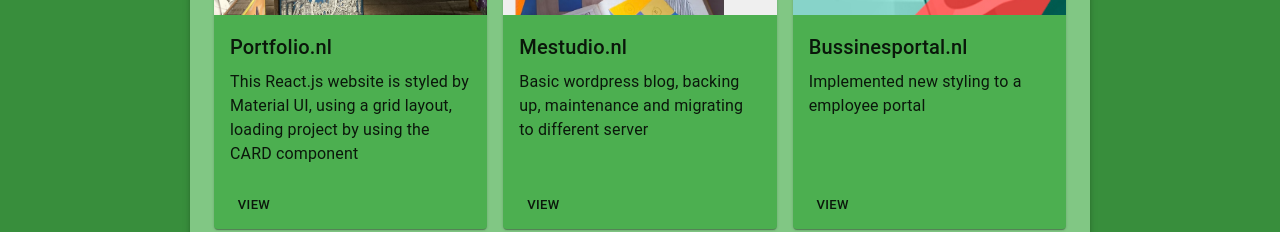
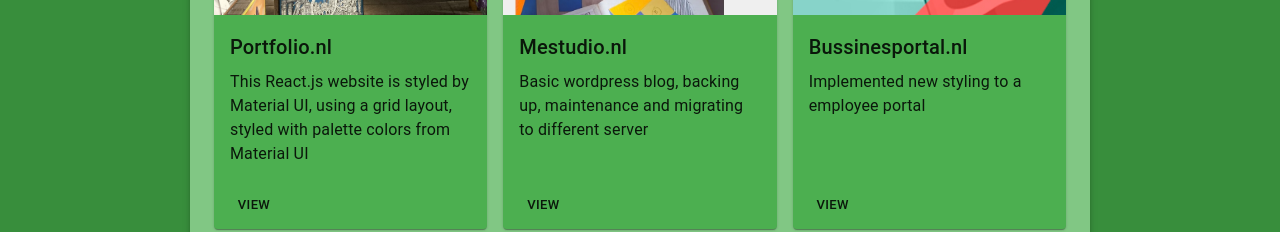
Before and after one commit to devarie/portfolio, a React (Create React App) app: page / in a window 1280 px wide. Shown: the part 1459-1691 px from the top of the page. Built offline with nearby package versions, Linux system fonts and the light colour scheme.

Commit message:
added palette colors to infor portfolio

```diff
--- a/src/Main.js
+++ b/src/Main.js
@@ -71,7 +71,7 @@
   id:4,
 img: streetart1,
 title: 'Portfolio.nl',
-info: 'This React.js website is styled by Material UI, using a grid layout, loading project by using the CARD component',
+info: 'This React.js website is styled by Material UI, using a grid layout, styled with palette colors from Material UI',
 link: '',
 },
 {
```
